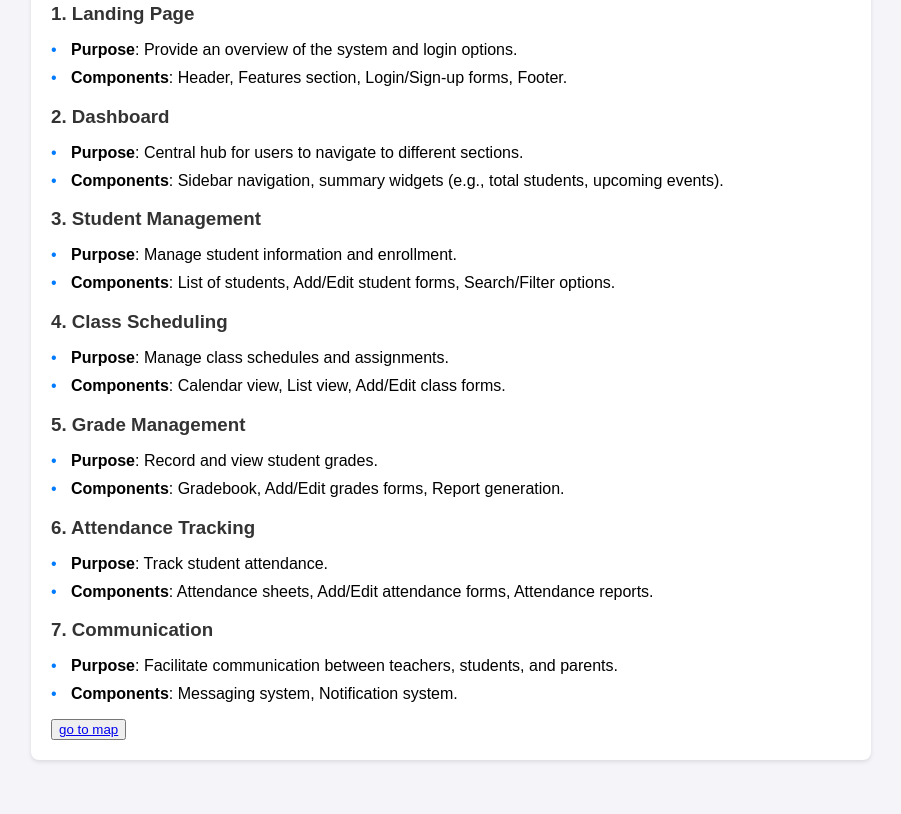
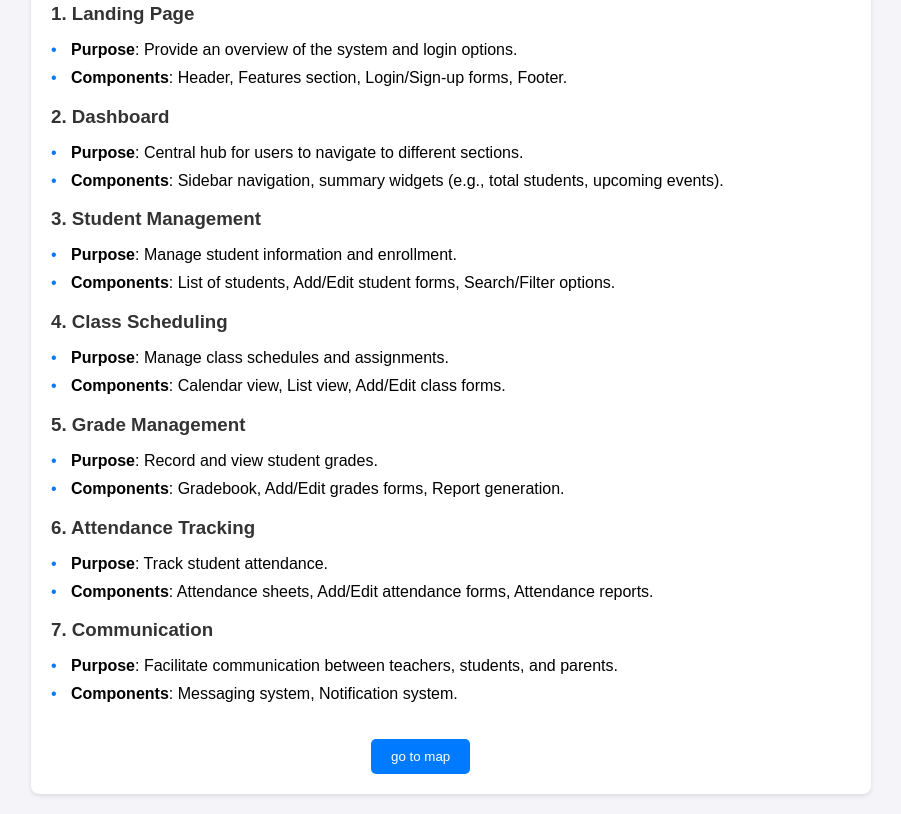
Before and after one commit to ismail-en-niou/big-data, a plain HTML site: page index.html in a window 1280 px wide. Shown: the part 1381-2195 px from the top of the page, without its empty margins (189-1090 px from the left). Before the commit the page ends 2161 px from the top, so only its background shows below. Drawn offline with Linux system fonts and the light colour scheme.

Commit message:
big update

```diff
--- a/index.html
+++ b/index.html
@@ -53,6 +53,25 @@
         }
         .simplified-design h2 {
             margin-top: 0;
+        }
+        button {
+            background-color: #007bff;
+            color: #fff;
+            border: none;
+            padding: 10px 20px;
+            border-radius: 5px;
+            cursor: pointer;
+            transition: background-color 0.3s ease;
+            display: inline-block;
+            margin-top: 20px;
+            margin-left: 40%;
+        }
+        button:hover {
+            background-color: #0056b3;
+        }
+        button a {
+            color: #fff;
+            text-decoration: none;
         }
     </style>
 </head>
@@ -159,7 +178,7 @@
                 <li><strong>Components</strong>: Messaging system, Notification system.</li>
             </ul>
         </div>
-        <button><a href="https://ismail-en-niou.github.io/big-data/map.html">go to map</a></button>
+        <button><a href="map.html">go to map</a></button>
     </div>
 </body>
 </html>
```
